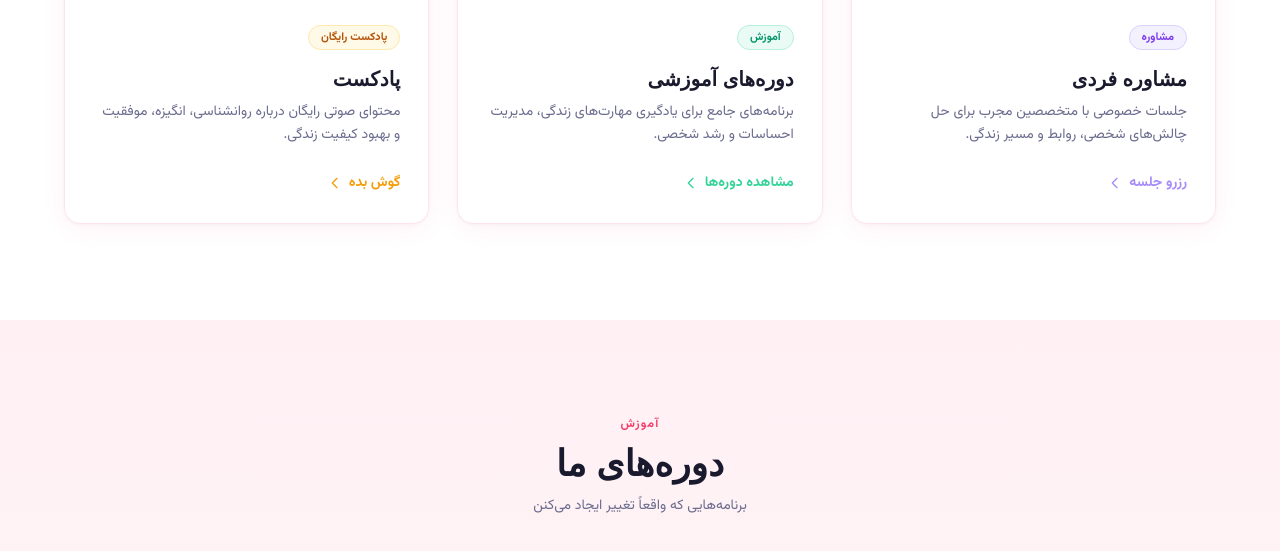
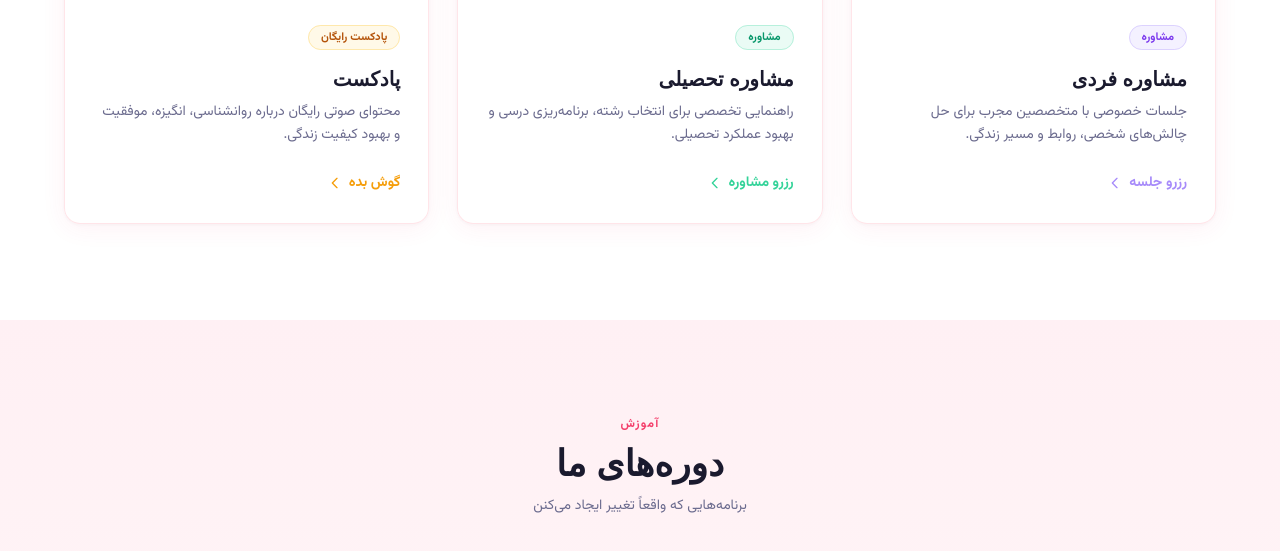
Before and after one commit to PiMoOX/dopamine--center, an Astro site: page / in a window 1280 px wide. Shown: the part 1911-2462 px from the top of the page. Built offline with nearby package versions, Linux system fonts and the light colour scheme; Astro itself is replaced by a stand-in of ours; a web font is replaced by a local one.

Commit message:
Rename courses card to educational counseling

```diff
--- a/src/components/Services.astro
+++ b/src/components/Services.astro
@@ -31,7 +31,7 @@
       <!-- دوره‌ها — تیل -->
       <div class="glass-card rounded-2xl overflow-hidden reveal" style="transition-delay:.1s">
         <div class="h-48 relative overflow-hidden" style="box-shadow:inset 0 -18px 28px rgba(244,100,130,0.15);">
-          <img src="https://images.unsplash.com/photo-1522202176988-66273c2fd55f?w=600&q=80&auto=format&fit=crop" alt="دوره‌های آموزشی" class="w-full h-full object-cover" style="transition:transform .5s ease;" onmouseover="this.style.transform='scale(1.06)'" onmouseout="this.style.transform='scale(1)'"/>
+          <img src="https://images.unsplash.com/photo-1522202176988-66273c2fd55f?w=600&q=80&auto=format&fit=crop" alt="مشاوره تحصیلی" class="w-full h-full object-cover" style="transition:transform .5s ease;" onmouseover="this.style.transform='scale(1.06)'" onmouseout="this.style.transform='scale(1)'"/>
           <div style="position:absolute;inset:0;background:linear-gradient(160deg,rgba(52,211,153,0.28) 0%,rgba(56,189,248,0.25) 100%);pointer-events:none"></div>
           <div style="position:absolute;bottom:0;left:0;right:0;height:60%;background:linear-gradient(to top,rgba(255,255,255,0.85),transparent);pointer-events:none"></div>
           <div style="position:absolute;bottom:14px;right:14px;width:42px;height:42px;border-radius:12px;background:rgba(52,211,153,0.15);backdrop-filter:blur(8px);border:1px solid rgba(52,211,153,0.3);display:flex;align-items:center;justify-content:center;">
@@ -39,10 +39,10 @@
           </div>
         </div>
         <div class="p-7">
-          <span style="background:rgba(52,211,153,0.1);color:#059669;border:1px solid rgba(52,211,153,0.28);font-size:.7rem;font-weight:700;padding:3px 12px;border-radius:99px;">آموزش</span>
-          <h3 class="text-xl font-black mt-4 mb-2" style="color:#1a1a2e">دوره‌های آموزشی</h3>
-          <p class="text-sm leading-relaxed mb-6" style="color:#6b6b8e">برنامه‌های جامع برای یادگیری مهارت‌های زندگی، مدیریت احساسات و رشد شخصی.</p>
-          <a href="#courses" class="inline-flex items-center gap-1.5 text-sm font-bold transition-colors" style="color:#34d399;">مشاهده دوره‌ها <svg class="w-4 h-4 rotate-180" fill="none" stroke="currentColor" viewBox="0 0 24 24"><path stroke-linecap="round" stroke-linejoin="round" stroke-width="2" d="M9 5l7 7-7 7"/></svg></a>
+          <span style="background:rgba(52,211,153,0.1);color:#059669;border:1px solid rgba(52,211,153,0.28);font-size:.7rem;font-weight:700;padding:3px 12px;border-radius:99px;">مشاوره</span>
+          <h3 class="text-xl font-black mt-4 mb-2" style="color:#1a1a2e">مشاوره تحصیلی</h3>
+          <p class="text-sm leading-relaxed mb-6" style="color:#6b6b8e">راهنمایی تخصصی برای انتخاب رشته، برنامه‌ریزی درسی و بهبود عملکرد تحصیلی.</p>
+          <a href="#courses" class="inline-flex items-center gap-1.5 text-sm font-bold transition-colors" style="color:#34d399;">رزرو مشاوره <svg class="w-4 h-4 rotate-180" fill="none" stroke="currentColor" viewBox="0 0 24 24"><path stroke-linecap="round" stroke-linejoin="round" stroke-width="2" d="M9 5l7 7-7 7"/></svg></a>
         </div>
       </div>
 
```
